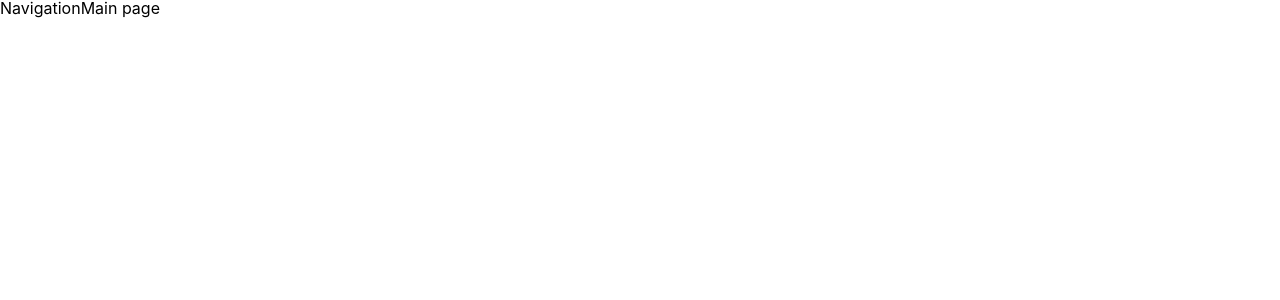
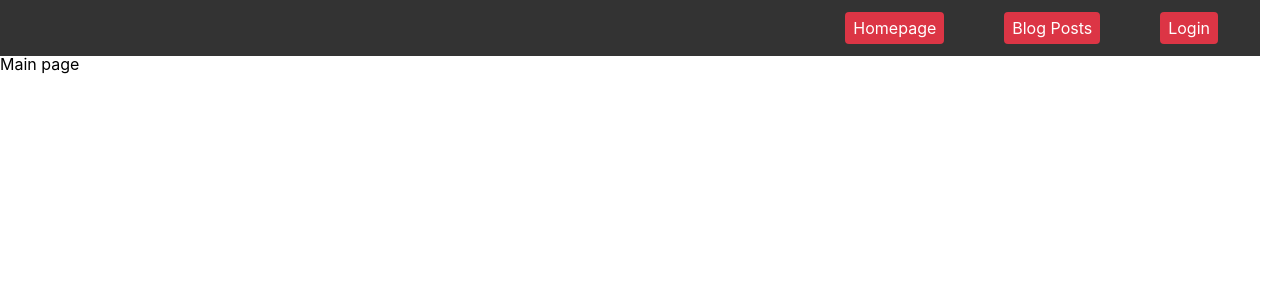
Before and after one commit to pbaki/blog-api-client, a React (Vite) app: page / in a window 1280 px wide. Shown: the top 300 px of the page. Built offline with nearby package versions, Linux system fonts and the light colour scheme.

Commit message:
Initial skeleton

```diff
--- a/package.json
+++ b/package.json
@@ -12,7 +12,8 @@
   "dependencies": {
     "react": "^18.2.0",
     "react-dom": "^18.2.0",
-    "react-router-dom": "^6.21.3"
+    "react-router-dom": "^6.21.3",
+    "sass": "^1.70.0"
   },
   "devDependencies": {
     "@types/react": "^18.2.43",
--- a/src/user_type/user/nav/nav.css
+++ b/src/user_type/user/nav/nav.css
@@ -0,0 +1,27 @@
+.Navigation {
+  display: flex;
+  justify-content: flex-end;
+  align-items: center;
+  background-color: #333;
+  color: white;
+  gap: 60px;
+  margin-right: 20px;
+  padding: 12px;
+}
+.Navigation .navHomepage,
+.Navigation .navPosts,
+.Navigation .navLogin {
+  cursor: pointer;
+  padding: 8px;
+  border-radius: 4px;
+  background-color: #dc3545;
+  transition: background-color 0.3s ease;
+}
+.Navigation .navHomepage:hover,
+.Navigation .navPosts:hover,
+.Navigation .navLogin:hover {
+  background-color: #ac1b2a;
+}
+.Navigation .navLogin {
+  margin-right: 30px;
+} /*# sourceMappingURL=nav.css.map */
--- a/src/user_type/user/nav/nav.jsx
+++ b/src/user_type/user/nav/nav.jsx
@@ -1,7 +1,14 @@
 import { useState } from "react";
+import "./nav.css";
 
 function Nav() {
-  return <>Navigation</>;
+  return (
+    <div className="Navigation">
+      <div className="navHomepage">Homepage</div>
+      <div className="navPosts">Blog Posts</div>
+      <div className="navLogin">Login</div>
+    </div>
+  );
 }
 
 export default Nav;
--- /dev/null
+++ b/src/user_type/user/nav/nav.scss
@@ -0,0 +1,34 @@
+.Navigation {
+  display: flex;
+  justify-content: flex-end;
+  align-items: center;
+  background-color: #333;
+  color: white;
+  gap: 60px;
+  margin-right: 20px;
+  padding: 12px;
+
+  .navHomepage,
+  .navPosts,
+  .navLogin {
+    cursor: pointer;
+    padding: 8px;
+    border-radius: 4px;
+    background-color: #dc3545;
+    transition: background-color 0.3s ease;
+
+    &:hover {
+      background-color: #ac1b2a;
+    }
+  }
+
+  .navHomepage {
+  }
+
+  .navPosts {
+  }
+
+  .navLogin {
+    margin-right: 30px;
+  }
+}
```
Also changed, not shown: 2 other files (tests, documents, lock files or other folders).
